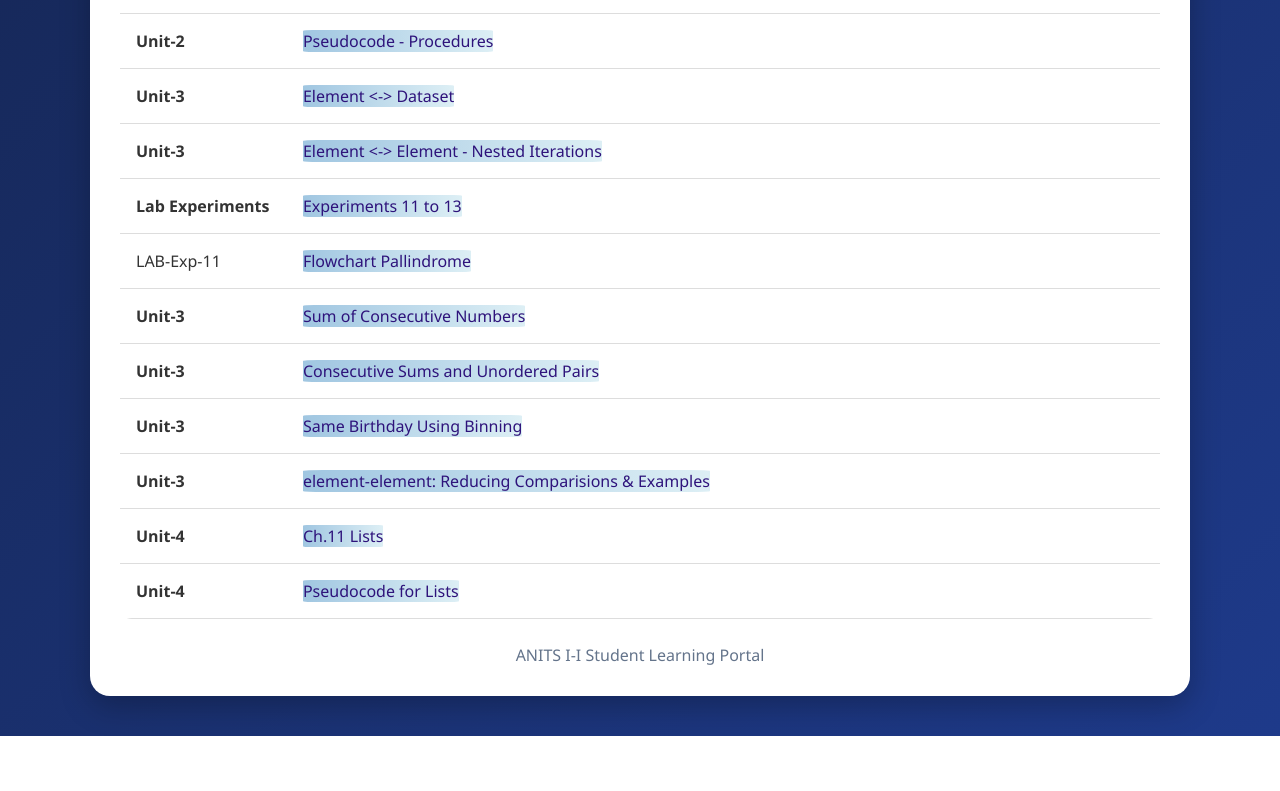
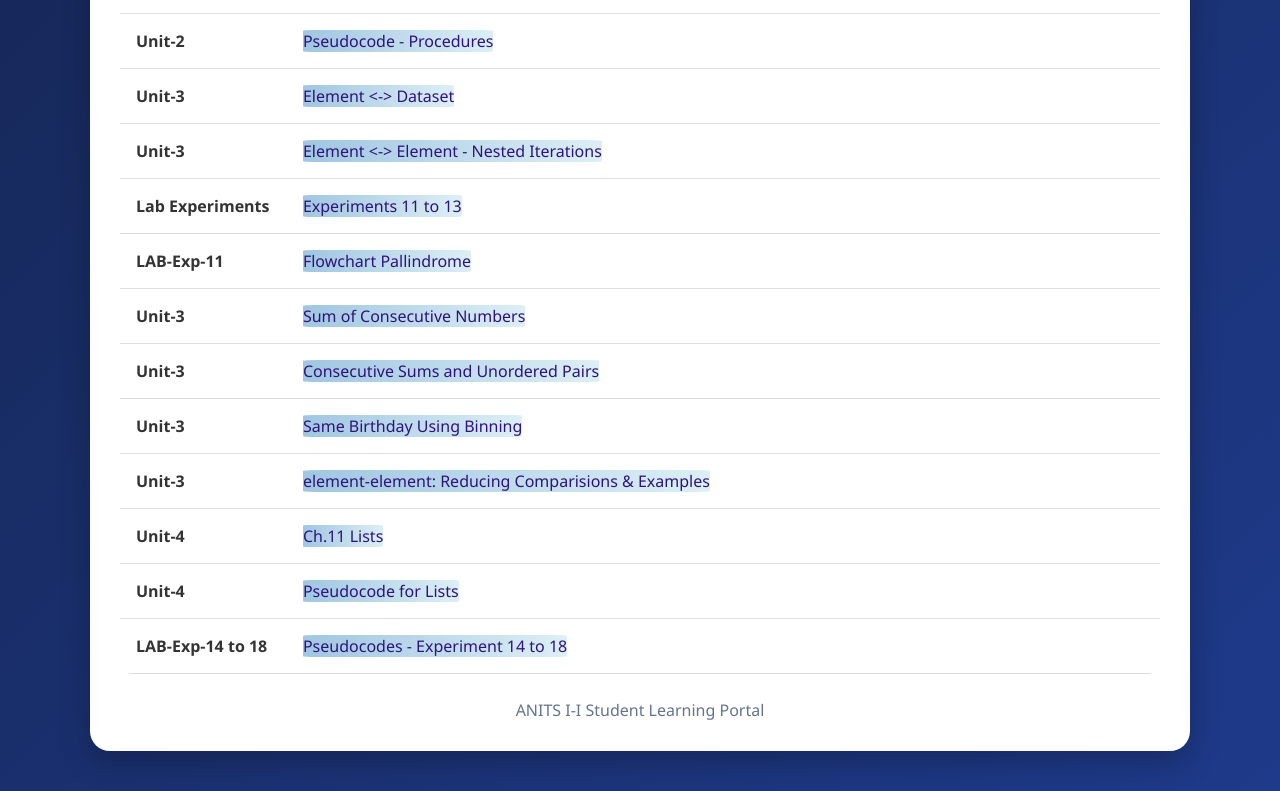
Before and after one commit to b-avinash-kumar/bak.anits, a plain HTML site: page ctps.html in a window 1280 px wide. Shown: the part 2143-2934 px from the top of the page. Before the commit the page ends 2879 px from the top, so only its background shows below. Drawn offline with Linux system fonts and the light colour scheme.

Commit message:
'exp14-18'

```diff
--- a/ctps.html
+++ b/ctps.html
@@ -292,7 +292,7 @@ text-align:left;
 
 </tr>
 <tr>
-<td>LAB-Exp-11</td>
+<td><strong>LAB-Exp-11</strong></td>
 <td><a href="./ctps/Palindrome.png" target="_self">Flowchart Pallindrome</a></td>
 </tr>
 <tr>
@@ -319,6 +319,11 @@ text-align:left;
     <td><strong>Unit-4</strong></td>
     <td><a href="./ctps/pseudocodeForLists.pdf" target="_self">Pseudocode for Lists</a></td>
 </tr>
+<tr>
+<td><strong>LAB-Exp-14 to 18</strong></td>
+<td><a href="./ctps/exp14to18.pdf" target="_self">Pseudocodes - Experiment 14 to 18</a></td>
+</tr>
+<tr>
 <!--
 <tr>
     <td><strong>Week-2</strong></td>
```
Also changed, not shown: 1 other file.
